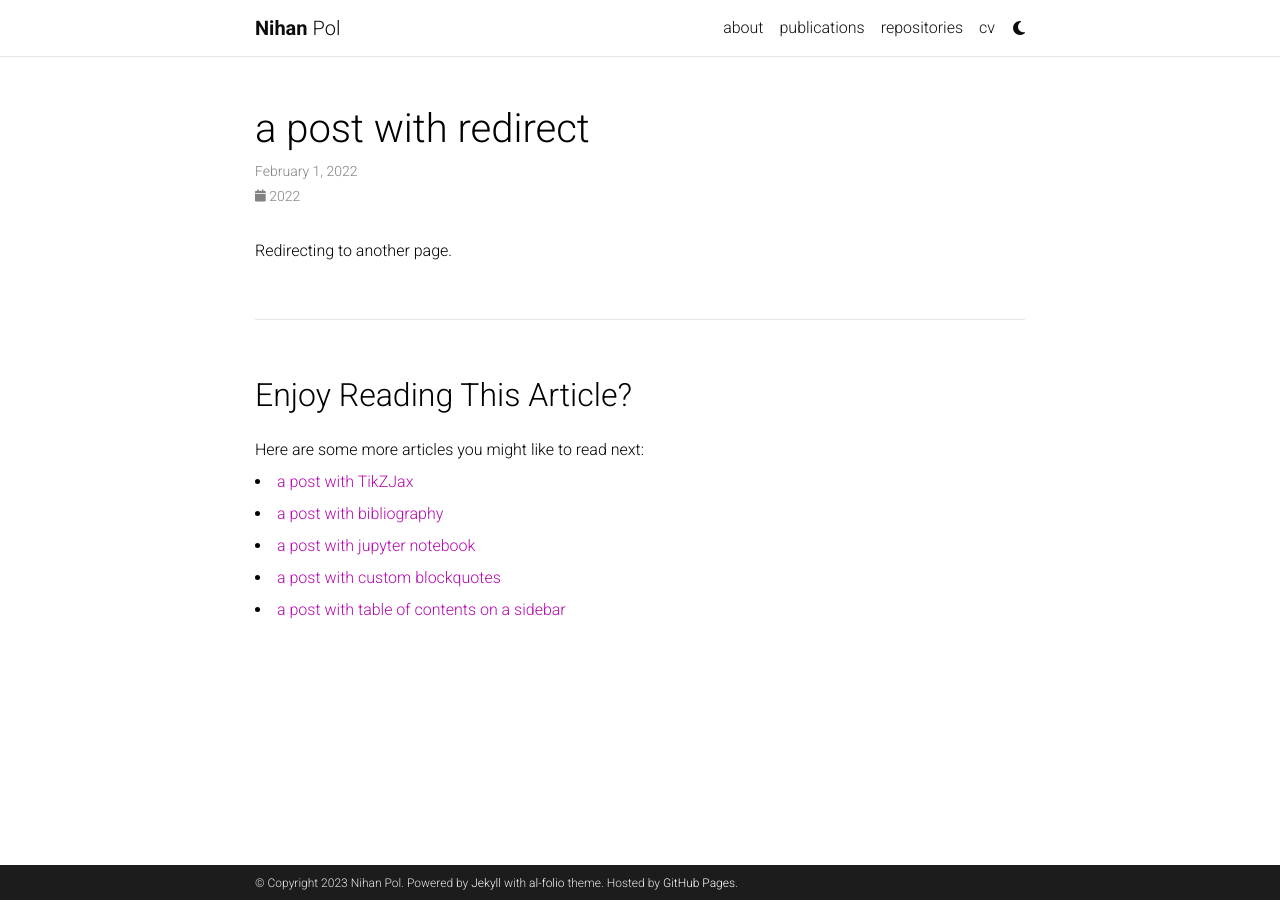
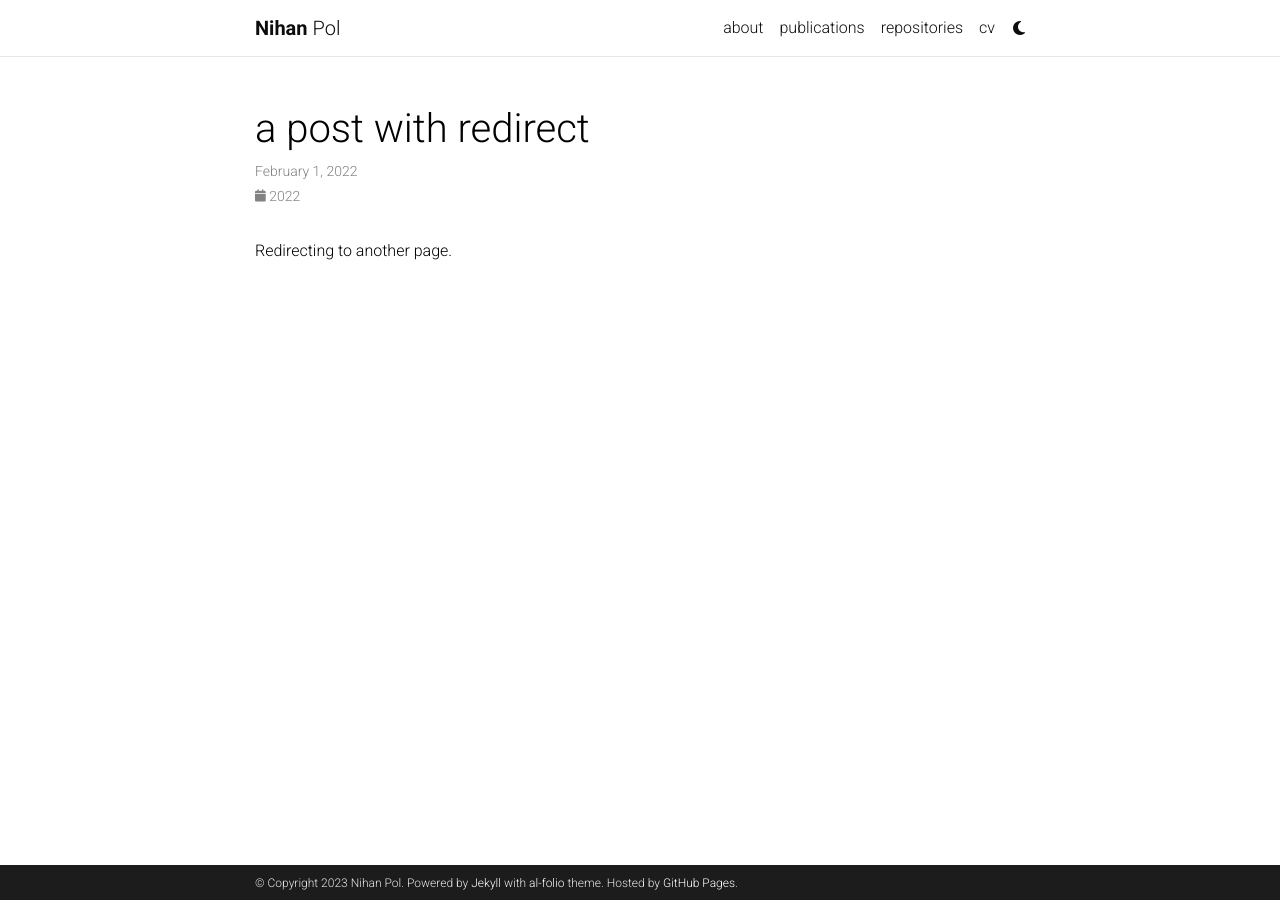
Before and after one commit to NihanPol/nihanpol.github.io, a Jekyll site: the page built from _posts/2022-02-01-redirect.md, in a window 1280 px wide. Built offline with Jekyll 4.4.1, drawn with Linux system fonts in a browser that asks for light colours; comment, search, counter and statistics services are not loaded; a style sheet for code colours, icons or effects is not loaded.

Commit message:
Update _config.yml

```diff
--- a/_config.yml
+++ b/_config.yml
@@ -128,7 +128,7 @@
   enabled: true
 
 related_blog_posts:
-  enabled: true
+  enabled: false
   max_related: 5
 
 # Giscus comments (RECOMMENDED)
@@ -166,7 +166,7 @@
   news:
     defaults:
       layout: post
-    output: true
+    output: false
     permalink: /news/:path/
   projects:
     output: true
@@ -177,10 +177,10 @@
   scrollable: true # adds a vertical scroll bar if there are more than 3 news items
   limit: 5 # leave blank to include all the news in the `_news` folder
 
-#latest_posts:
-#  enabled: false
-#  scrollable: true # adds a vertical scroll bar if there are more than 3 new posts items
-#  limit: 3 # leave blank to include all the blog posts
+latest_posts:
+  enabled: false
+  scrollable: false # adds a vertical scroll bar if there are more than 3 new posts items
+  limit: 3 # leave blank to include all the blog posts
 
 # -----------------------------------------------------------------------------
 # Jekyll settings
```
